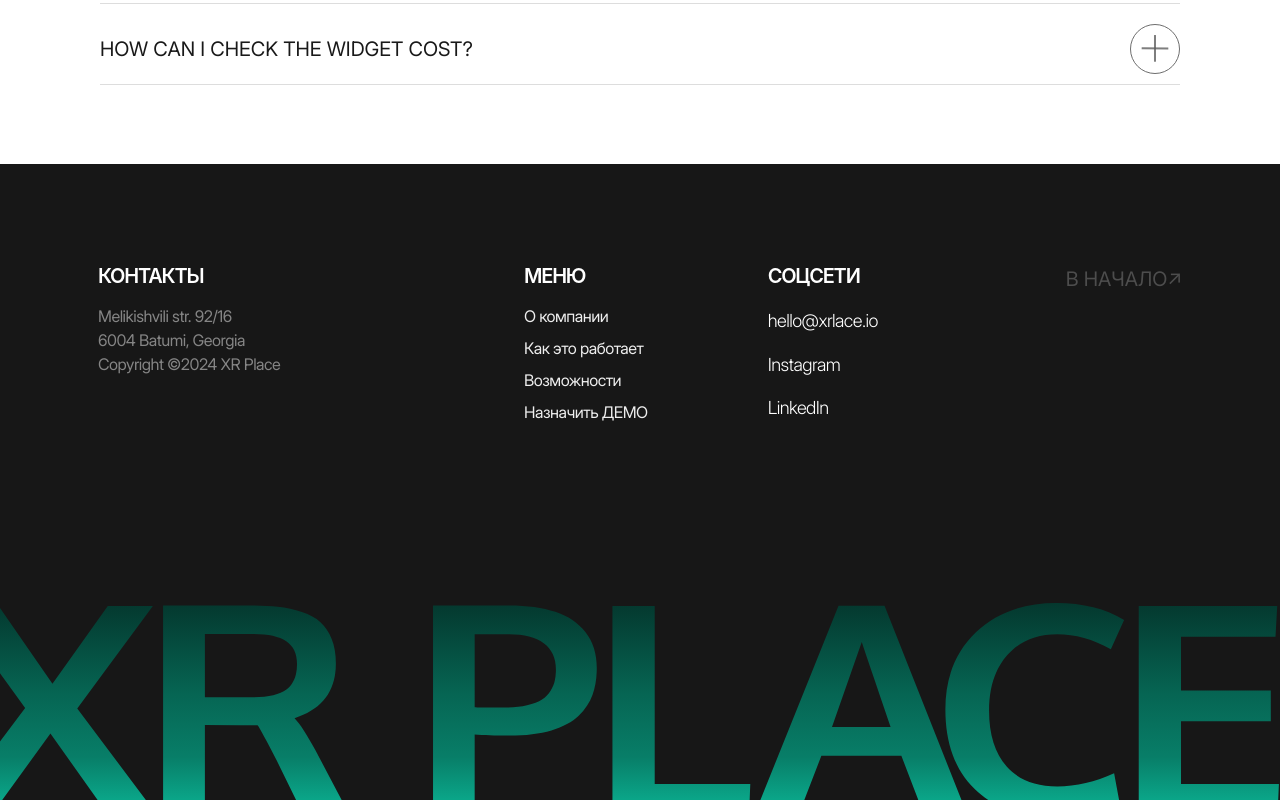
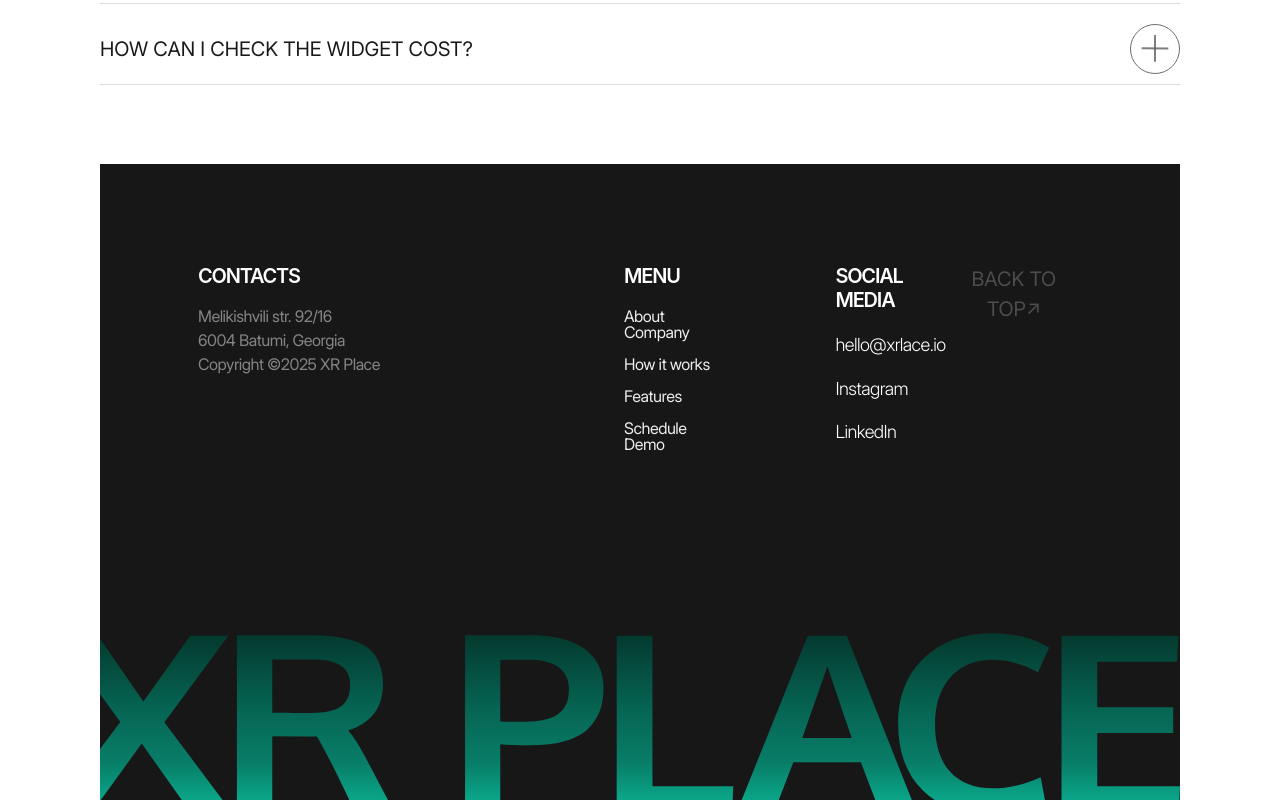
Before and after one commit to Shimatrix/XR_Place-2, a React (Vite) app: page / in a window 1280 px wide. Shown: the part 5984-6784 px from the top of the page. Built offline with nearby package versions, Linux system fonts and the light colour scheme; a web font is replaced by a local one.

Commit message:
добавлен перевод на en, исправлен SosialLinks

```diff
--- a/src/features/Footer/Footer.tsx
+++ b/src/features/Footer/Footer.tsx
@@ -1,48 +1,169 @@
-// /* Подвал сайта
+// // /* Подвал сайта
+// import React from 'react';
+// import styles from './footer.module.scss';
+// import SocialLinks from './SocialLinks';
+
+// const Footer = () => {
+//   return (
+//     <footer className={styles.footer}>
+//       <div className={styles.desktopFooter}>
+//         <div className={styles.container}>
+//           <div className={styles.containerColumn}>
+//             <div className={styles.column}>
+//               <h4 className={styles.contacts}>контакты</h4>
+//               <p className={styles.contactText}>
+//                 Melikishvili str. 92/16
+//                 <br />
+//                 6004 Batumi, Georgia
+//               </p>
+//               <p className={styles.contactText}>Copyright ©2024 XR Place</p>
+//             </div>
+
+//             <div className={styles.column}>
+//               <h4 className={styles.menu}>меню</h4>
+//               <ul className={styles.menuList}>
+//                 <li>О компании</li>
+//                 <li>Как это работает</li>
+//                 <li>Возможности</li>
+//                 <li>Назначить ДЕМО</li>
+//               </ul>
+//             </div>
+
+//             <div className={styles.column}>
+//               <h4 className={styles.social}>соцсети</h4>
+//               <ul className={styles.socialList}>
+//                 <li>
+//                   <a href="mailto:hello@xrlace.io">hello@xrlace.io</a>
+//                 </li>
+//                 <li>
+//                   <a href="https://instagram.com" target="_blank" rel="noreferrer">
+//                     Instagram
+//                   </a>
+//                 </li>
+//                 <li>
+//                   <a href="https://linkedin.com" target="_blank" rel="noreferrer">
+//                     LinkedIn
+//                   </a>
+//                 </li>
+//               </ul>
+//             </div>
+//           </div>
+
+//           <a href="#top" className={styles.toTop}>
+//             В НАЧАЛО↗
+//           </a>
+//         </div>
+//       </div>
+
+//       <div className={styles.mobileFooter}>
+//         <div className={styles.logoBlock}>
+//           <div className={styles.logoIcon}>
+//             <svg
+//               width="40"
+//               height="27"
+//               viewBox="0 0 40 26"
+//               fill="none"
+//               xmlns="http://www.w3.org/2000/svg"
+//             >
+//               <path
+//                 d="M14.0599 11.7346L21.5444 3.8024M14.5104 15.4232L23.0885 6.00879M15.3039 18.061L24.673 8.1533M16.8265 20.6558L25.5344 11.22M18.392 22.4392L25.5344 14.7799M38.6577 12.9999C38.6577 19.8101 33.1369 25.3309 26.3267 25.3309C19.5165 25.3309 13.9958 19.8101 13.9958 12.9999C13.9958 6.1897 19.5165 0.668945 26.3267 0.668945C33.1369 0.668945 38.6577 6.1897 38.6577 12.9999ZM25.6619 12.9999C25.6619 19.8101 20.1412 25.3309 13.331 25.3309C6.52076 25.3309 1 19.8101 1 12.9999C1 6.1897 6.52076 0.668945 13.331 0.668945C20.1412 0.668945 25.6619 6.1897 25.6619 12.9999Z"
+//                 stroke="white"
+//                 strokeWidth="1.28671"
+//               />
+//             </svg>
+
+//             <span className={styles.logoText}>xr place</span>
+//           </div>
+//           <a href="#top" className={styles.toTop}>
+//             <svg
+//               width="31"
+//               height="30"
+//               viewBox="0 0 31 30"
+//               fill="none"
+//               xmlns="http://www.w3.org/2000/svg"
+//             >
+//               <rect x="0.657227" width="30" height="30" rx="15" fill="white" />
+//               <path
+//                 d="M15.8496 24.3848V5.99999M15.8496 5.99999L6.65723 15.1924M15.8496 5.99999L25.042 15.1924"
+//                 stroke="#4D4D4D"
+//                 strokeWidth="1.5"
+//               />
+//             </svg>
+//           </a>
+//         </div>
+//         <div className={styles.address}>
+//           <p>Melikishvili str. 92/16</p>
+//           <p>6004 Batumi, Georgia</p>
+//           <p>Copyright ©2024 XR Place</p>
+//         </div>
+
+//         <nav className={styles.menu}>
+//           <ul>
+//             <li>о компании</li>
+//             <li>как это работает</li>
+//             <li>возможности</li>
+//             <li>назначить демо</li>
+//           </ul>
+//         </nav>
+
+//         <div className={styles.social}>
+//           <SocialLinks />
+//         </div>
+//       </div>
+//     </footer>
+//   );
+// };
+
+// export default Footer;
 import React from 'react';
+import { useTranslation } from 'react-i18next';
 import styles from './footer.module.scss';
 import SocialLinks from './SocialLinks';
 
 const Footer = () => {
+  const { t } = useTranslation();
+  const menuItems: string[] = t('footer.menu.items', { returnObjects: true }) as string[];
+
   return (
     <footer className={styles.footer}>
       <div className={styles.desktopFooter}>
         <div className={styles.container}>
           <div className={styles.containerColumn}>
             <div className={styles.column}>
-              <h4 className={styles.contacts}>контакты</h4>
+              <h4 className={styles.contacts}>{t('footer.contacts.title')}</h4>
               <p className={styles.contactText}>
-                Melikishvili str. 92/16
+                {t('footer.contacts.address.line1')}
                 <br />
-                6004 Batumi, Georgia
+                {t('footer.contacts.address.line2')}
               </p>
-              <p className={styles.contactText}>Copyright ©2024 XR Place</p>
+              <p className={styles.contactText}>
+                {t('footer.contacts.copyright', { year: new Date().getFullYear() })}
+              </p>
             </div>
 
             <div className={styles.column}>
-              <h4 className={styles.menu}>меню</h4>
+              <h4 className={styles.menu}>{t('footer.menu.title')}</h4>
               <ul className={styles.menuList}>
-                <li>О компании</li>
-                <li>Как это работает</li>
-                <li>Возможности</li>
-                <li>Назначить ДЕМО</li>
+                {menuItems.map((item, index) => (
+                  <li key={index}>{item}</li>
+                ))}
               </ul>
             </div>
 
             <div className={styles.column}>
-              <h4 className={styles.social}>соцсети</h4>
+              <h4 className={styles.social}>{t('footer.social.title')}</h4>
               <ul className={styles.socialList}>
                 <li>
-                  <a href="mailto:hello@xrlace.io">hello@xrlace.io</a>
+                  <a href={`mailto:${t('footer.social.email')}`}>{t('footer.social.email')}</a>
                 </li>
                 <li>
                   <a href="https://instagram.com" target="_blank" rel="noreferrer">
-                    Instagram
+                    {t('footer.social.links.instagram')}
                   </a>
                 </li>
                 <li>
                   <a href="https://linkedin.com" target="_blank" rel="noreferrer">
-                    LinkedIn
+                    {t('footer.social.links.linkedin')}
                   </a>
                 </li>
               </ul>
@@ -50,7 +171,7 @@
           </div>
 
           <a href="#top" className={styles.toTop}>
-            В НАЧАЛО↗
+            {t('footer.backToTop')}
           </a>
         </div>
       </div>
@@ -72,7 +193,7 @@
               />
             </svg>
 
-            <span className={styles.logoText}>xr place</span>
+            <span className={styles.logoText}>{t('footer.mobile.logoText')}</span>
           </div>
           <a href="#top" className={styles.toTop}>
             <svg
@@ -92,17 +213,16 @@
           </a>
         </div>
         <div className={styles.address}>
-          <p>Melikishvili str. 92/16</p>
-          <p>6004 Batumi, Georgia</p>
-          <p>Copyright ©2024 XR Place</p>
+          <p>{t('footer.contacts.address.line1')}</p>
+          <p>{t('footer.contacts.address.line2')}</p>
+          <p>{t('footer.contacts.copyright', { year: new Date().getFullYear() })}</p>
         </div>
 
         <nav className={styles.menu}>
           <ul>
-            <li>о компании</li>
-            <li>как это работает</li>
-            <li>возможности</li>
-            <li>назначить демо</li>
+            {menuItems.map((item, index) => (
+              <li key={index}>{item}</li>
+            ))}
           </ul>
         </nav>
 
--- a/src/features/Footer/footer.module.scss
+++ b/src/features/Footer/footer.module.scss
@@ -12,13 +12,12 @@
   color: white;
   position: relative;
   overflow: hidden;
-  min-height: 39.75rem; // 636px
-  margin: 0 -6.25rem; // -100px
+  min-height: 636px;
+  margin: 0;
   font-family: Inter, sans-serif;
   font-weight: 400;
 
   @media (width <= 768px) {
-    margin: -1.5625rem; // -25px
     background: #191919;
     min-height: auto;
 
@@ -33,7 +32,7 @@
     bottom: 0;
     left: 0;
     width: 100%;
-    height: 13.875rem; // 222px
+    height: 222px;
     background: url('/public/mockImg/Footer/xr place.svg') no-repeat bottom center;
     background-size: contain;
     pointer-events: none;
@@ -42,14 +41,14 @@
 
 .container {
   display: flex;
-  padding: 6.25rem 6.125rem; // 100px 98px
+  padding: 100px 98px;
   justify-content: space-between;
 }
 
 .containerColumn {
   display: flex;
   flex-direction: row;
-  gap: 7.5rem; // 120px
+  gap: 120px;
 }
 
 .column {
@@ -61,53 +60,53 @@
 }
 
 .contacts {
-  margin-bottom: 1rem; // 16px
-  font-size: 1.25rem; // 20px
-  min-width: 19.125rem; // 306px
-  letter-spacing: -0.075rem; // -1.2px
+  margin-bottom: 16px;
+  font-size: 20px;
+  min-width: 306px;
+  letter-spacing: -1.2px;
   text-transform: uppercase;
 }
 
 .contactText {
   color: #c3c3c3cc;
-  font-size: 1rem; // 16px
+  font-size: 16px;
   opacity: 0.8;
-  letter-spacing: -0.03rem; // -0.48px
+  letter-spacing: -0.48px;
 }
 
 .menu {
-  margin-bottom: 1.25rem; // 20px
-  font-size: 1.25rem; // 20px
-  letter-spacing: -0.075rem; // -1.2px
+  margin-bottom: 20px;
+  font-size: 20px;
+  letter-spacing: -1.2px;
   text-transform: uppercase;
 }
 
 .menuList li {
-  margin-bottom: 1rem; // 16px
-  font-size: 1rem; // 16px
+  margin-bottom: 16px;
+  font-size: 16px;
   color: #eee;
-  letter-spacing: -0.03rem; // -0.48px
+  letter-spacing: -0.48px;
   line-height: 1;
 }
 
 .social {
-  margin-bottom: 1.375rem; // 22px
-  font-size: 1.25rem; // 20px
-  letter-spacing: -0.075rem; // -1.2px
+  margin-bottom: 22px;
+  font-size: 20px;
+  letter-spacing: -1.2px;
   text-transform: uppercase;
 }
 
 .socialList li {
-  margin-bottom: 1.375rem; // 22px
-  font-size: 1.125rem; // 18px
+  margin-bottom: 22px;
+  font-size: 18px;
   font-weight: 300;
-  letter-spacing: -0.0338rem; // -0.54px
+  letter-spacing: -0.54px;
   line-height: 1.2;
 }
 
 .toTop {
   color: #4d4d4d;
-  font-size: 1.25rem; // 20px
+  font-size: 20px;
 }
 
 .mobileFooter {
@@ -122,60 +121,60 @@
   .logoBlock {
     display: flex;
     justify-content: space-between;
-    margin: 3.75rem 1.25rem 1.25rem; // 60px 20px 20px
+    margin: 60px 20px 20px;
     align-items: center;
   }
 
   .logoIcon {
     display: flex;
-    gap: 0.5625rem; // 9px
+    gap: 9px;
     align-items: center;
   }
 
   .logoText {
-    font-size: 2.25rem; // 36px
+    font-size: 36px;
     text-transform: uppercase;
-    letter-spacing: -0.135rem; // -2.16px
-    line-height: 2.25rem; // 36px
+    letter-spacing: -2.16px;
+    line-height: 36px;
     color: #fff;
   }
 
   .address {
     color: #878787cc;
-    font-size: 1rem; // 16px
-    letter-spacing: 0.01rem; // 0.16px
-    gap: 0.5rem; // 8px
+    font-size: 16px;
+    letter-spacing: 0.16px;
+    gap: 8px;
     text-align: left;
-    padding-left: 1.25rem; // 20px
-    margin-bottom: 3.375rem; // 54px
+    padding-left: 20px;
+    margin-bottom: 54px;
   }
 
   .menu {
     display: flex;
-    font-size: 1.25rem; // 20px
+    font-size: 20px;
     line-height: 1.2;
-    letter-spacing: -0.0037rem; // -0.06em
+    letter-spacing: -0.06em;
     text-transform: uppercase;
     text-align: left;
-    padding-left: 1.25rem; // 20px
-    margin-bottom: 1.875rem; // 30px
+    padding-left: 20px;
+    margin-bottom: 30px;
 
     li {
       list-style-type: none;
-      margin-bottom: 1.25rem; // 20px
+      margin-bottom: 20px;
     }
   }
 
   .social {
-    margin-bottom: 2.5rem; // 40px
+    margin-bottom: 40px;
   }
 
   .socialIcons {
-    max-width: 10.625rem; // 170px
-    padding-left: 1.25rem; // 20px
+    max-width: 170px;
+    padding-left: 20px;
     display: flex;
     justify-content: space-between;
     align-items: center;
-    margin-bottom: 2.5rem; // 40px
+    margin-bottom: 40px;
   }
 }
--- a/src/i18n/locales/en.json
+++ b/src/i18n/locales/en.json
@@ -100,5 +100,37 @@
         "answer": "Widget installation is simple and only takes a few steps. After purchase, you'll receive integration instructions and access to our technical support team to assist you at every stage."
       }
     ]
+  },
+   "footer": {
+    "contacts": {
+      "title": "Contacts",
+      "address": {
+        "line1": "Melikishvili str. 92/16",
+        "line2": "6004 Batumi, Georgia"
+      },
+      "copyright": "Copyright ©{{year}} XR Place"
+    },
+    "menu": {
+      "title": "Menu",
+      "items": [
+        "About Company",
+        "How it works",
+        "Features",
+        "Schedule Demo"
+      ]
+    },
+    "social": {
+      "title": "Social Media",
+      "email": "hello@xrlace.io",
+      "links": {
+        "instagram": "Instagram",
+        "linkedin": "LinkedIn"
+      }
+    },
+    "backToTop": "BACK TO TOP↗",
+    "mobile": {
+      "logoText": "xr place",
+      "demoButton": "schedule demo"
+    }
   }
 }
--- a/src/i18n/locales/ru.json
+++ b/src/i18n/locales/ru.json
@@ -100,5 +100,37 @@
         "answer": "Установка виджета проста и требует всего несколько шагов. После покупки вы получите инструкцию по интеграции, а также доступ к нашей технической поддержке, которая поможет вам на любом этапе установки."
       }
     ]
+  },
+  "footer": {
+    "contacts": {
+      "title": "контакты",
+      "address": {
+        "line1": "Melikishvili str. 92/16",
+        "line2": "6004 Batumi, Georgia"
+      },
+      "copyright": "Copyright ©2024 XR Place"
+    },
+    "menu": {
+      "title": "меню",
+      "items": [
+        "О компании",
+        "Как это работает",
+        "Возможности",
+        "Назначить ДЕМО"
+      ]
+    },
+    "social": {
+      "title": "соцсети",
+      "email": "hello@xrlace.io",
+      "links": {
+        "instagram": "Instagram",
+        "linkedin": "LinkedIn"
+      }
+    },
+    "backToTop": "В НАЧАЛО↗",
+    "mobile": {
+      "logoText": "xr place",
+      "demoButton": "назначить демо"
+    }
   }
 }
```
Also changed, not shown: src/features/Footer/SocialLinks.tsx (+23 -9 lines).
